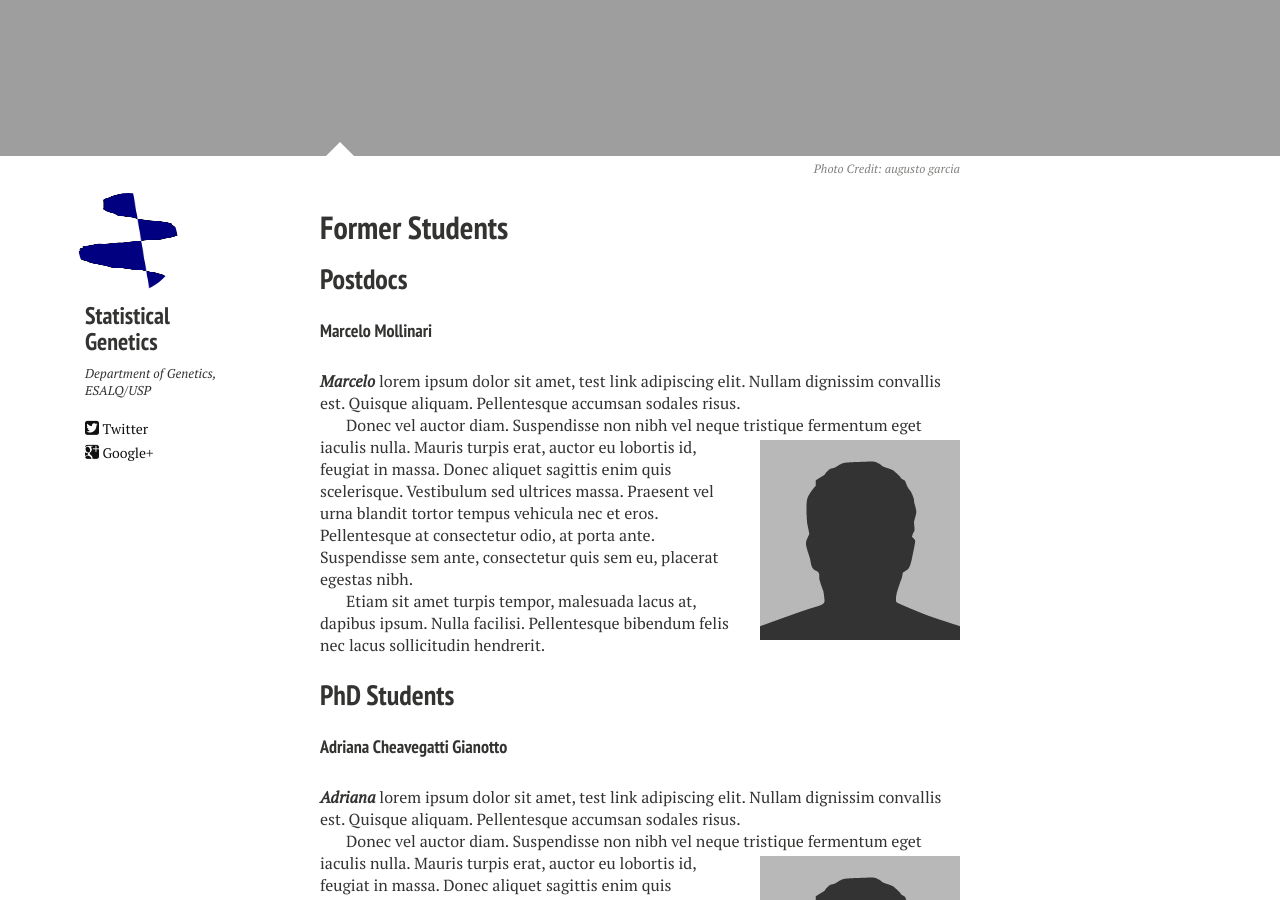
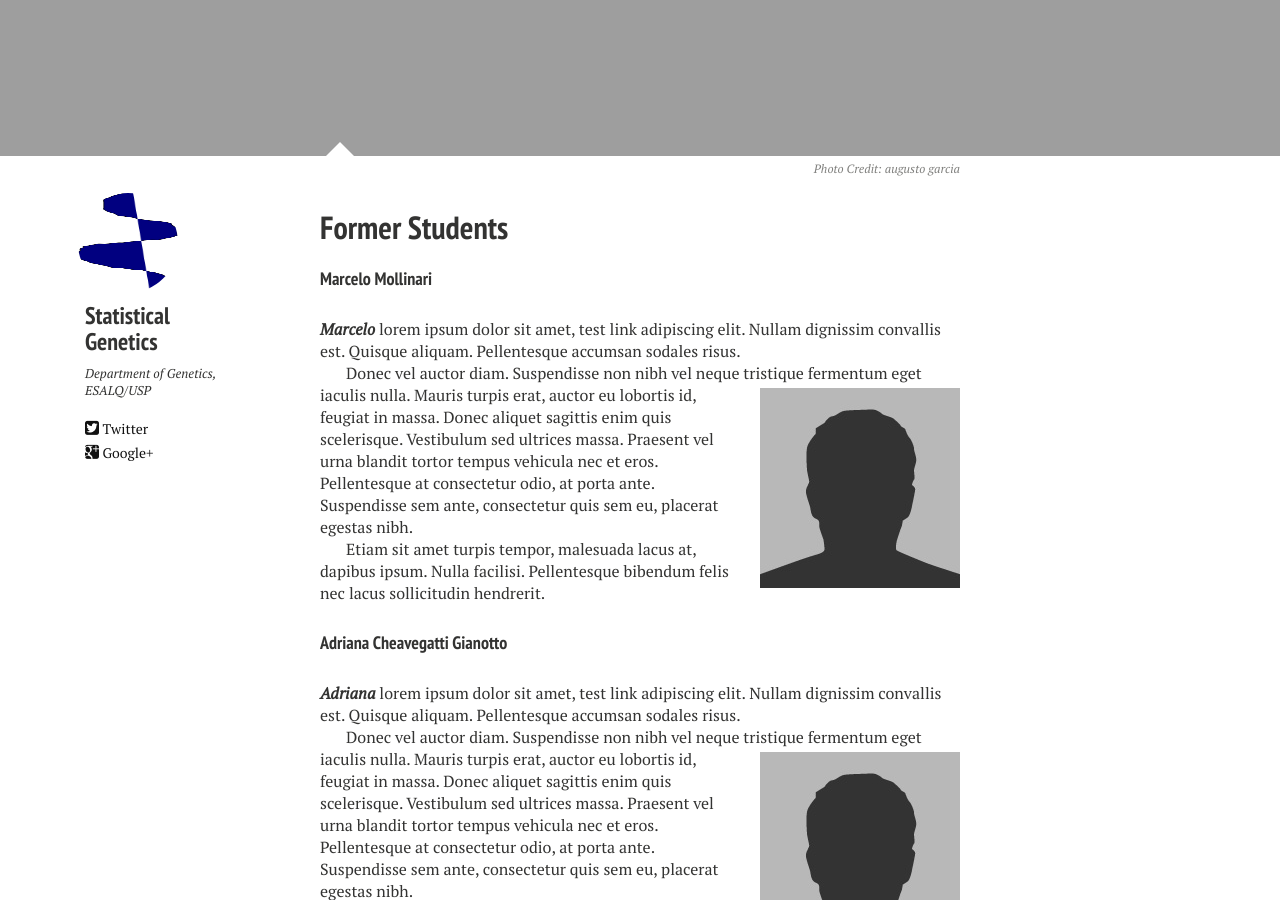
Before and after one commit to dayedepps/statgen-esalq, a Jekyll site: the page built from former-students.md, in a window 1280 px wide and 900 px high, scrolled down 872 px. Built offline with Jekyll 4.4.1, drawn with Linux system fonts in a browser that asks for light colours; nearby versions of some CDN libraries; some of the changed text lies outside the part shown.

Commit message:
Adding former students

```diff
--- a/former-students.md
+++ b/former-students.md
@@ -10,8 +10,6 @@
   credit: augusto garcia
   creditlink: http://augusto-garcia.github.io/
 ---
-
-## Postdocs
 
 #### Marcelo Mollinari
 
@@ -33,8 +31,6 @@
 facilisi. Pellentesque bibendum felis nec lacus sollicitudin
 hendrerit.
 
-
-## PhD Students
 
 #### Adriana Cheavegatti Gianotto
 
@@ -176,8 +172,6 @@
 facilisi. Pellentesque bibendum felis nec lacus sollicitudin
 hendrerit.
 
-## MSc Students
-
 #### Danilo Cursi
 
 _**Danilo**_ lorem ipsum dolor sit amet,
@@ -197,8 +191,6 @@
 Etiam sit amet turpis tempor, malesuada lacus at, dapibus ipsum. Nulla
 facilisi. Pellentesque bibendum felis nec lacus sollicitudin
 hendrerit.
-
-## Undergraduated students
 
 #### Maria Izabel Cavassim Alves
 
```
